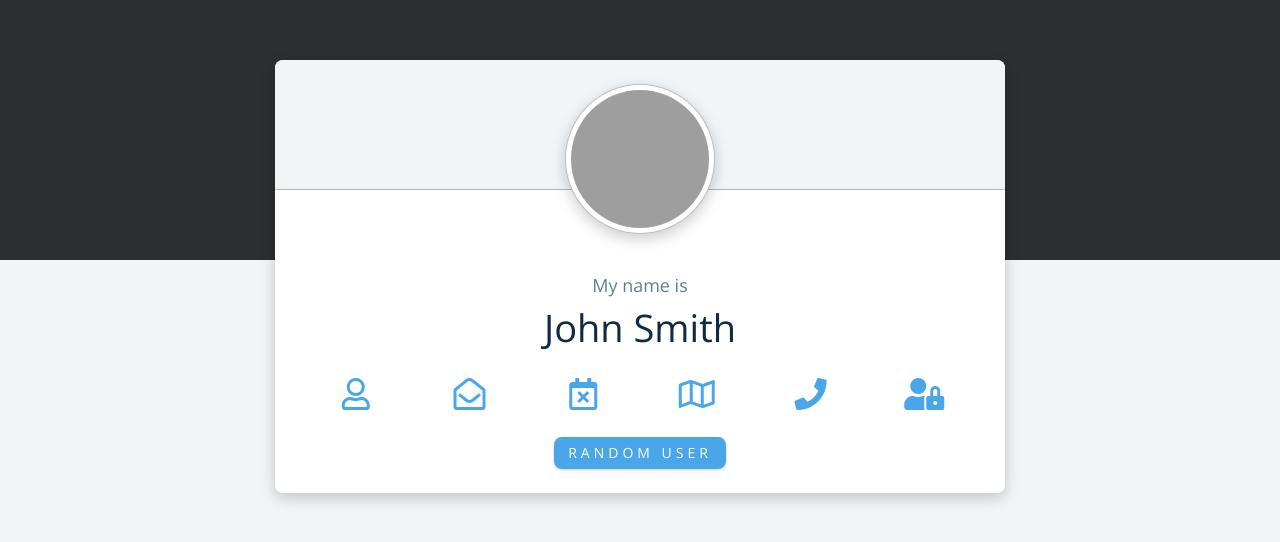
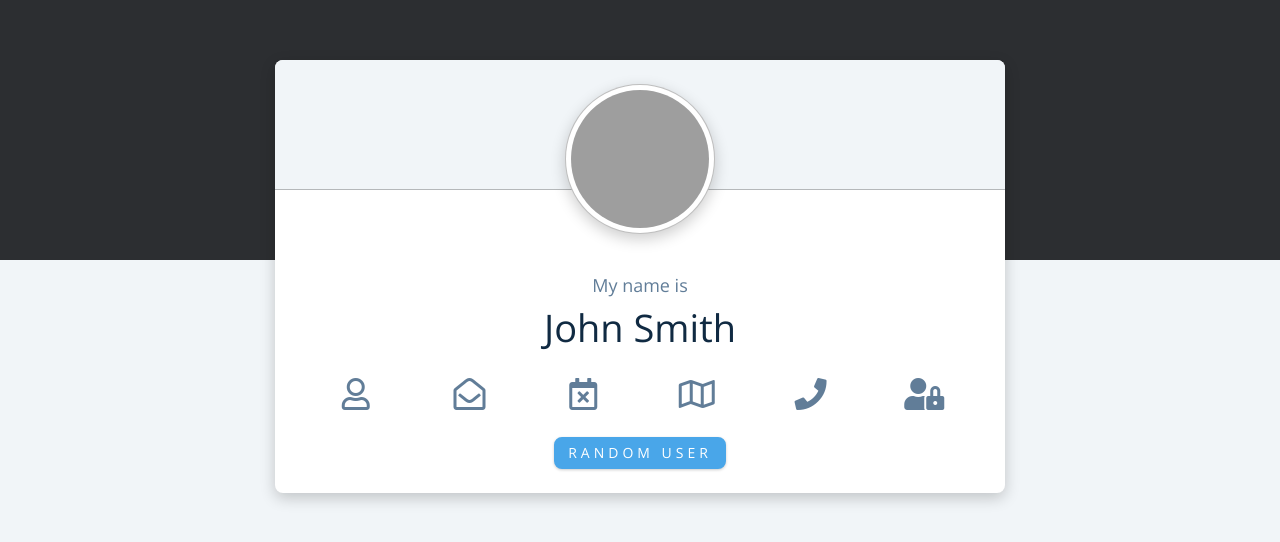
Before and after one commit to stormymayday/Random-User, a plain HTML site: page index.html in a window 1280 px wide. Shown: the part 140-682 px from the top of the page. Drawn offline with nearby package versions, Linux system fonts and the light colour scheme; no server answers; grey boxes are pictures that could not be loaded.

Commit message:
Removed the '.active' class from all the buttons

```diff
--- a/index.html
+++ b/index.html
@@ -34,37 +34,37 @@
             <div class="values-list">
 
                 <!-- user icon - start -->
-                <button class="icon active" data-label="name">
+                <button class="icon" data-label="name">
                     <span class="far fa-user"></span>
                 </button>
                 <!-- user icon - end -->
 
                 <!-- email icon - start -->
-                <button class="icon active" data-label="email">
+                <button class="icon" data-label="email">
                     <span class="far fa-envelope-open"></span>
                 </button>
                 <!-- email icon - end -->
 
                 <!-- calendar icon - start -->
-                <button class="icon active" data-label="age">
+                <button class="icon" data-label="age">
                     <span class="far fa-calendar-times"></span>
                 </button>
                 <!-- email calendar - end -->
 
                 <!-- calendar icon - start -->
-                <button class="icon active" data-label="street">
+                <button class="icon" data-label="street">
                     <span class="far fa-map"></span>
                 </button>
                 <!-- email calendar - end -->
 
                 <!-- calendar icon - start -->
-                <button class="icon active" data-label="phone">
+                <button class="icon" data-label="phone">
                     <span class="fas fa-phone"></span>
                 </button>
                 <!-- email calendar - end -->
 
                 <!-- calendar icon - start -->
-                <button class="icon active" data-label="password">
+                <button class="icon" data-label="password">
                     <span class="fas fa-user-lock"></span>
                 </button>
                 <!-- email calendar - end -->
```
